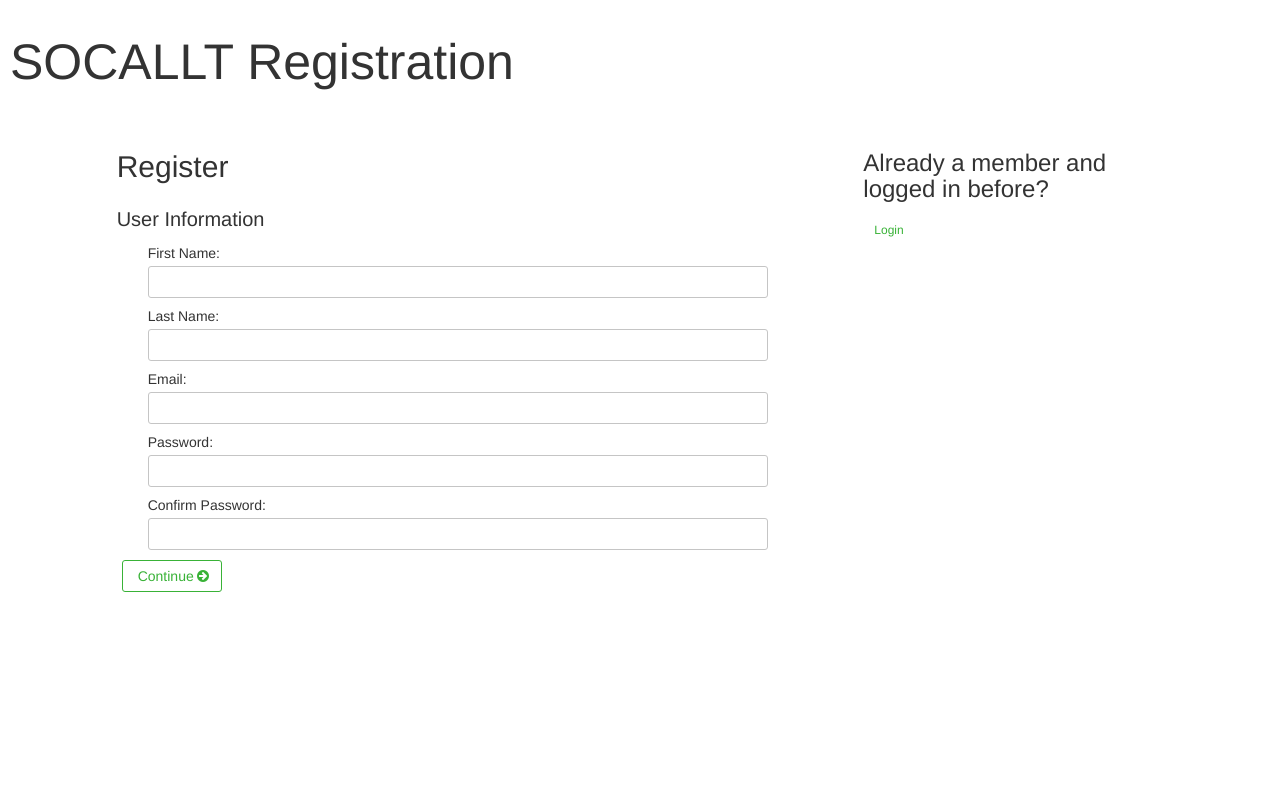
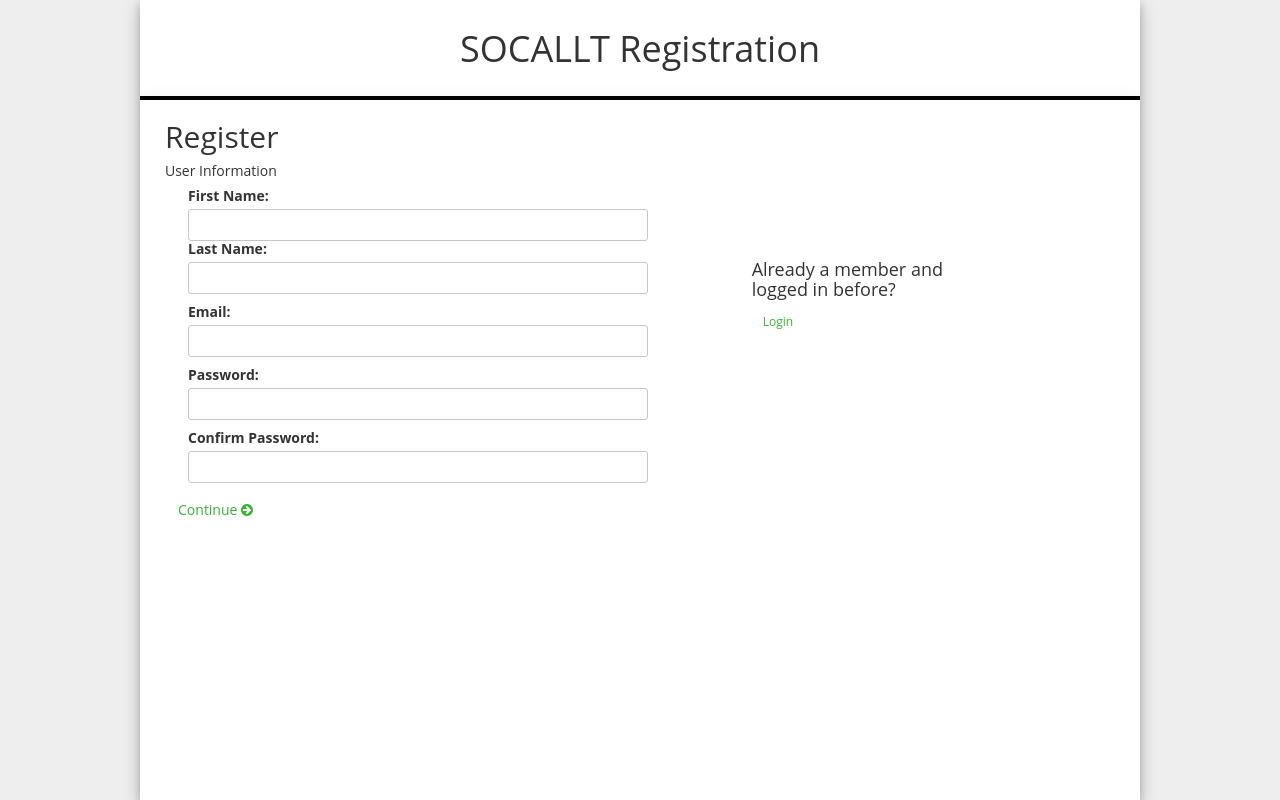
Before and after one commit to Open-Conference-App/open_conference_app, a Flask app: page / in a window 1280 px wide. Run offline with Flask 2, Linux system fonts and the light colour scheme; some libraries are stand-ins or nearby versions.

Commit message:
updated custom.css, dashboard.html, index.html, routes.py

```diff
--- a/OCAPP/assets/static/css/custom.css
+++ b/OCAPP/assets/static/css/custom.css
@@ -81,10 +81,10 @@
 .membership{
 	display: none;
 }
-#content{
+.content{
 	padding: 0 10px;
 	}
-#content h3{
+.content h3{
 	text-align: center;
 }
 .presentations_info, .account_info{
@@ -99,6 +99,15 @@ textarea{
 .edit_profile{
 	/*margin: 40px;*/
 }
+.registrationHeader{
+	border-bottom: 4px solid #000;
+	text-align: center;
+}
+.registrationHeader h1{
+	margin: 0;
+	padding: 3% 0;
+}
+
 @media (min-width: 500px){
 	.header{
 		padding: 16px 20px 0;
@@ -124,7 +133,7 @@ textarea{
 		margin: 0 10%;
 		box-shadow: 0 4px 8px 0 rgba(0, 0, 0, 0.2), 0 6px 20px 0 rgba(0, 0, 0, 0.19);
 	}
-	#content{
+	.content{
 		box-shadow: 0 4px 8px 0 rgba(0, 0, 0, 0.2), 0 6px 20px 0 rgba(0, 0, 0, 0.19);
 		background-color: #fff;
 		margin: 0 10%;
@@ -139,8 +148,19 @@ textarea{
 	.nav >ul{
 		box-shadow: 0 4px 8px 0 rgba(0, 0, 0, 0.7), 0 6px 20px 0 rgba(0, 0, 0, 0.4);
 	}
-	#content h3{
+	.content h3{
 		font-size: 2.5em;
+	}
+	.registrationHeader{
+		box-shadow: 0 4px 8px 0 rgba(0, 0, 0, 0.2), 0 6px 20px 0 rgba(0, 0, 0, 0.19);
+		background-color: #fff;
+		margin: 0 10%;
+		height: 100px;
+		padding: 0 10px;
+		border-bottom: 4px solid #000;
+	}
+	.p-t-15{
+		padding-top: 15rem;
 	}
 }
 
--- a/OCAPP/assets/templates/index.html
+++ b/OCAPP/assets/templates/index.html
@@ -3,6 +3,8 @@
 <head>
 	<title>SOCALLT Members</title>
 	<link rel="stylesheet" href="{{ url_for('static',filename='css/spectre.min.css') }}"/>
+	<link rel="stylesheet" href="https://maxcdn.bootstrapcdn.com/bootstrap/3.3.7/css/bootstrap.min.css" integrity="sha384-BVYiiSIFeK1dGmJRAkycuHAHRg32OmUcww7on3RYdg4Va+PmSTsz/K68vbdEjh4u" crossorigin="anonymous">
+	<link rel="stylesheet" href="{{ url_for('static', filename='css/custom.css')}}"/>
 	<link rel="stylesheet" href="{{ url_for('static',filename='css/font-awesome-4.6.3/css/font-awesome.min.css') }}"/>
 	<link rel='stylesheet' href="{{ url_for('static',filename='css/styles.css') }}"/>
 	<script src="
@@ -10,15 +12,13 @@
 	<script type="text/javascript" src="{{ url_for('static',filename='js/validations.js') }}"></script>
 	<script type="text/javascript" src="{{ url_for('static',filename='js/script.js') }}"></script>
 </head>
-<body class='container'>
-	<div class='columns'>
-		<div class='column col-12'>
+<body class='container-fluid'>
+		<div class='registrationHeader'>
 			<h1>SOCALLT  Registration</h1>
 		</div>
-	</div>
-	<div class='columns'>
-		<div class='column col-1'></div>
-		<div class='column col-6'>
+	<div class='row content'>
+		<div class=''></div>
+		<div class='col-xs-10 col-sm-6'>
 			<div id='register-form' data-id='cool'>
 				<form action='/register' method='POST'>
 					{% with messages = get_flashed_messages(category_filter=['regisErr']) %}
@@ -28,13 +28,13 @@
 					{% endwith %}
 
 					<!-- registration page 1 -->
-					<input type='hidden' id='conference' value="{{ data['conference']['id'] }}">
-					<h3>Register</h3>
+					<input type='hidden' id='conference' >
+					<h2>Register</h2>
 					<div class='form-content' id='page1'>
 						<h5>User Information</h5>
 						<div class='form-group'>
 							<label class='form-label' for='first_name'>First Name:</label>
-							<input class='form-input' type="text" id="first_name" name="first_name" value="{{ session['first_name'] }}">
+							<input class='form-input col-xs-12' type="text" id="first_name" name="first_name" >
 						</div>
 						<div class='form-group'>
 							<label class='form-label' for='last_name'>Last Name:</label>
@@ -75,7 +75,7 @@
 						<div class='form-group'>
 							<label class='form-label' for='state'>State:</label>
 							<select class='form-select' name='state'>
-								{% for state in data['states'] %}
+								{% for state in states %}
 									<option value="{{ state['id'] }}">{{ state['abbrev'] }}</option>
 								{% endfor %}
 							</select>
@@ -89,7 +89,7 @@
 							<p>Select your institution:</p>
 							<select class='form-select' name='institution' id='institution'>
 								<option value='' id='other1'></option>
-							{% for institution in data['institutions'] %}
+							{% for instution in institutions %}
 								<option value="{{ institution['id']}}">{{ institution['name'] }}</option>
 							{% endfor %}
 								<option value='other' id='other'>Other</option>
@@ -103,7 +103,7 @@
 							<div class='form-group'>
 								<label class='form-label' for='inst-state'>State:</label>
 								<select class='form-select' name='inst-state'>
-									{% for state in data['states'] %}
+									{% for state in states %}
 										<option value="{{ state['id'] }}">{{ state['abbrev'] }}</option>
 									{% endfor %}
 								</select>
@@ -124,7 +124,7 @@
 					        <label class="form-radio">
 					            <input type="radio" name="lunch" checked/>
 					            <i class="form-icon"></i>
-					            Regular(${conference})
+					            Regular
 					        </label>
 					        <label class="form-radio">
 					            <input type="radio" name="lunch" />
@@ -167,7 +167,7 @@
 										<option value='vendor'>Vendor/Exhibitor/Industry Rep.</option>
 									</select>
 								</div>
-								<div class='column col-1'></div>
+								<div class='column col-xs-1'></div>
 								<div class='form-group column col-3'>
 									<label class='form-label' for='regis-len'>Days:</label>
 									<select class='form-select' name='regis-len'>
@@ -189,14 +189,14 @@
 			</div>
 
 		<!-- Login Form -->
-			<div class='column col-6' id='login-form'>
+			<div class='' id='login-form'>
 				<form action='/login' method='POST'>
 					{% with messages = get_flashed_messages(category_filter=['loginErr']) %}
 						{% for message in messages %}
 							<p class='error'>{{ message }}</p>
 						{% endfor %}
 					{% endwith %}
-					<h3>Login</h3>
+					<h2>Login</h2>
 					<div class='form-group'>
 						<label class='form-label' for='email'>Email:</label>
 						<input class='form-input' type="text" name="email" value="{{ session['email'] }}">
@@ -209,13 +209,13 @@
 				</form>
 			</div>
 		</div>
-		<div class='column col-1'></div>
-		<div class='column col-3'>
+		<div class='column col-xs-1'></div>
+		<div class='col-xs-10 col-sm-4 p-t-15'>
 			<div id='show-register'>
 				<h4>Never been to a SOCALLT conference or new to our online system?</h4>
 				<button class='btn btn-sm btn-link' data-id='register'>Register</button>
 			</div>
-			<div id='show-login'>
+			<div id='show-login' class="col-xs-10 ">
 				<h4>Already a member and logged in before?</h4>
 				<button class='btn btn-sm btn-link' data-id='login'>Login</button>
 			</div>
@@ -228,7 +228,7 @@
 				</ul>
 			</div>
 		</div>
-		<div class='column col-1'></div>
+		<div class='column col-xs-1'></div>
 	</div>
 </body>
 </html>
--- a/OCAPP/routes.py
+++ b/OCAPP/routes.py
@@ -3,3 +3,7 @@ sens = Sens()
 from OCAPP import app
 from flask import Flask, session, url_for, request, render_template, redirect, flash
 from OCAPP.Controllers import States, Addresses, Vendors, Institutions, Vendors, Conferences, Members, Presentations, Sessions
+
+@app.route('/dash')
+def dash():
+	return render_template('dashboard.html')
```
Also changed, not shown: OCAPP/assets/templates/dashboard.html (+4 -5 lines).
